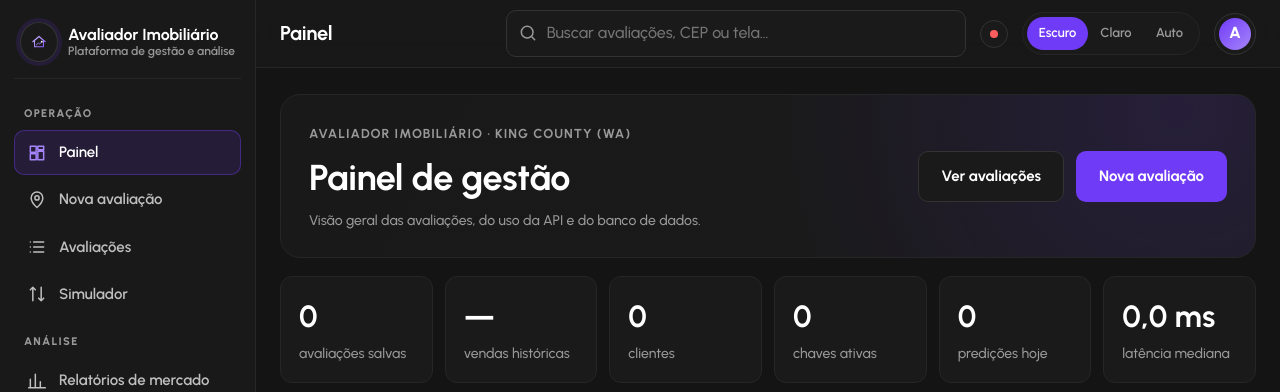
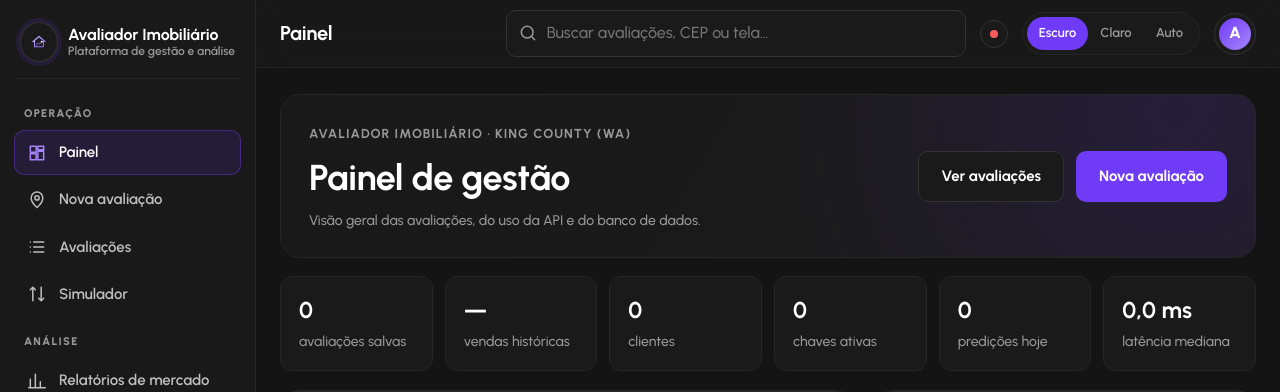
Before and after one commit to rica-ia/Modelo-Preditivo-Imobiliario, a FastAPI app: page / in a window 1280 px wide. Shown: the top 392 px of the page. Run offline with FastAPI, Linux system fonts and the light colour scheme; data that the repository does not hold is empty.

Commit message:
ajusta o tamanho dos indicadores para caber no cartão

```diff
--- a/modulo2_api/app/web/assets/app.css
+++ b/modulo2_api/app/web/assets/app.css
@@ -103,7 +103,8 @@ main { max-width: 1440px; margin: 0 auto; padding: 0 24px 40px; }
 @keyframes pulso { 50% { box-shadow: 0 0 0 7px rgba(27, 175, 122, 0); } }
 .stats { display: grid; grid-template-columns: repeat(4, minmax(0, 1fr)); gap: 12px; margin-top: 8px; }
 .stat { background: var(--card); border: 1px solid var(--line); border-radius: var(--r); padding: 16px 18px; }
-.stat strong { display: block; font-size: clamp(22px, 2.4vw, 32px); font-weight: 700; }
+.stat { min-width: 0; }
+.stat strong { display: block; font-size: clamp(20px, 1.8vw, 30px); font-weight: 700; overflow-wrap: anywhere; }
 .stat span { color: var(--muted); font-size: 14px; }
 .hero-img { position: relative; min-height: 560px; border-left: 1px solid var(--line); }
 .hero-img img { position: absolute; inset: 0; width: 100%; height: 100%; object-fit: cover; }
--- a/modulo2_api/app/web/index.html
+++ b/modulo2_api/app/web/index.html
@@ -11,7 +11,7 @@
   <link rel="preconnect" href="https://fonts.gstatic.com" crossorigin>
   <link rel="stylesheet" href="https://fonts.googleapis.com/css2?family=Urbanist:wght@400;500;600;700;800&display=swap">
   <link rel="stylesheet" href="https://unpkg.com/maplibre-gl@4.7.1/dist/maplibre-gl.css">
-  <link rel="stylesheet" href="/assets/app.css?v=15">
+  <link rel="stylesheet" href="/assets/app.css?v=16">
   <script>
     // Aplica o tema salvo antes da pintura para evitar o "piscar" de cores.
     try {
```
